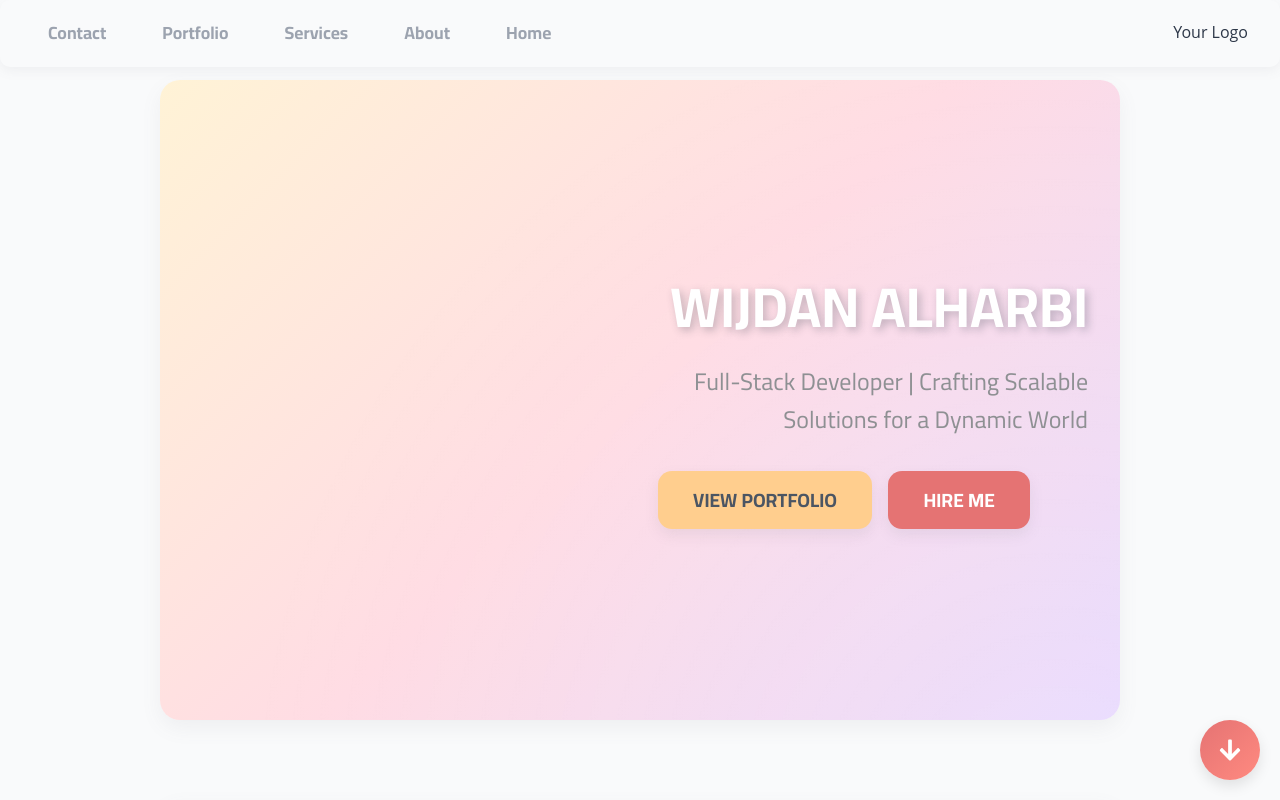
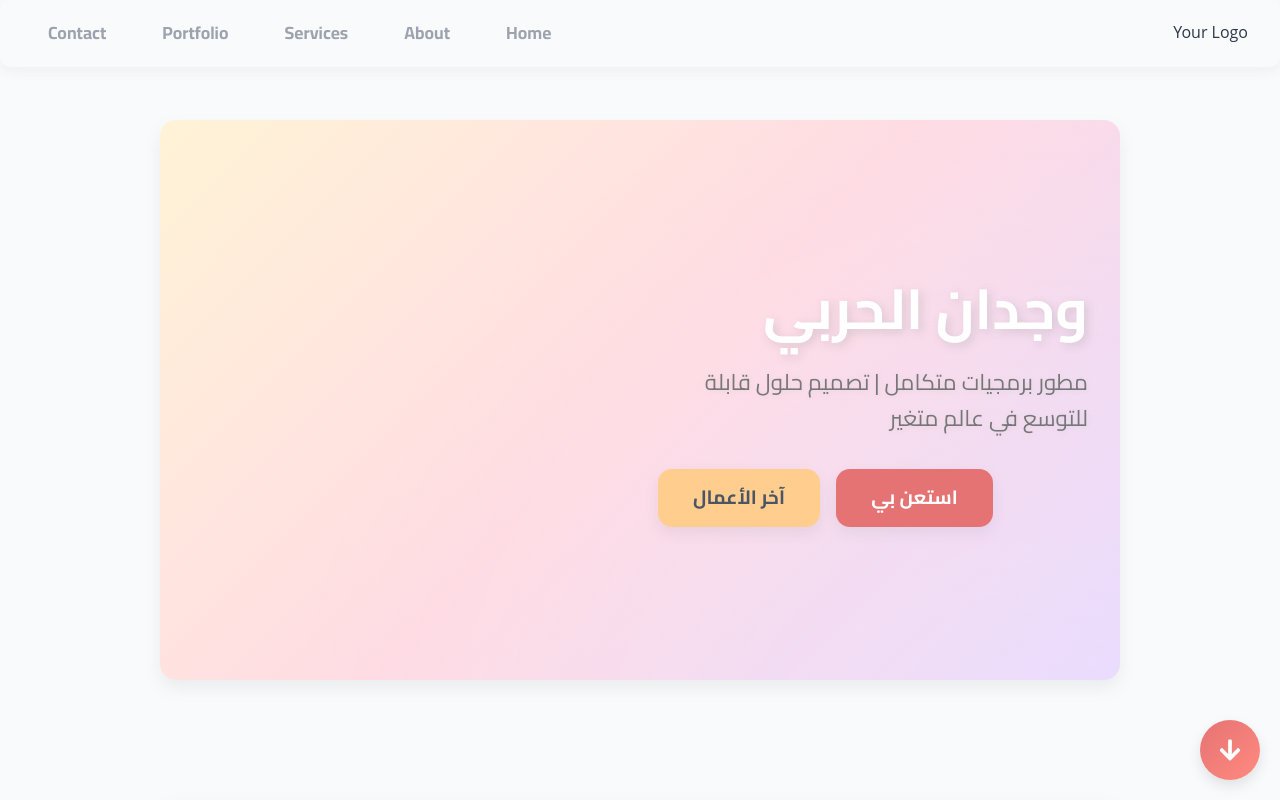
Before and after one commit to wijdane8/wijdan-website, a React (Create React App) app: page / in a window 1280 px wide. Shown: the top 800 px of the page. Built offline with nearby package versions, Linux system fonts and the light colour scheme.

Commit message:
edit hero

```diff
--- a/src/sections/Hero.js
+++ b/src/sections/Hero.js
@@ -6,20 +6,20 @@ const Hero = () => {
   return (
     <section id="home" className="hero">
       <div className="hero-content">
-        <h1>WIJDAN ALHARBI</h1>
-        <p className="tagline">Full-Stack Developer | Crafting Scalable Solutions for a Dynamic World</p>
+        <h1>وجدان الحربي</h1>
+        <p className="tagline">مطور برمجيات متكامل | تصميم حلول قابلة للتوسع في عالم متغير</p>
         <div className="cta-buttons">
-          <button className="btn-primary">Hire Me</button>
-          <button className="btn-secondary">View Portfolio</button>
+          <button className="btn-primary">استعن بي</button>
+          <button className="btn-secondary">آخر الأعمال</button>
         </div>
         <div className="social-links">
-          <a href="https://linkedin.com/in/yourprofile" target="_blank" rel="noopener noreferrer">
+          <a href="https://linkedin.com/in/yourprofile" target="_blank" rel="noopener noreferrer" aria-label="لينكدإن">
             <i className="fab fa-linkedin"></i>
           </a>
-          <a href="https://github.com/yourprofile" target="_blank" rel="noopener noreferrer">
+          <a href="https://github.com/yourprofile" target="_blank" rel="noopener noreferrer" aria-label="جيت هب">
             <i className="fab fa-github"></i>
           </a>
-          <a href="mailto:your.email@example.com">
+          <a href="mailto:your.email@example.com" aria-label="البريد الإلكتروني">
             <i className="fas fa-envelope"></i>
           </a>
         </div>
--- a/src/sections/css/Hero.css
+++ b/src/sections/css/Hero.css
@@ -2,13 +2,13 @@
   display: flex;
   justify-content: space-between;
   align-items: center;
-  padding: 4rem 2rem;
+  padding: 3rem 2rem;
   background: linear-gradient(135deg, #FFF3D6, #FFDCE4, #E8D9FE);
-  border-radius: 20px;
-  box-shadow: 0 8px 20px rgba(120, 120, 130, 0.08);
+  border-radius: 16px;
+  box-shadow: 0 8px 16px rgba(120, 120, 130, 0.1);
   width: 80vw;
-  height: 80vh;
-  margin: auto; /* Center horizontally and vertically */
+  height: 70vh; /* Reduced height for better spacing */
+  margin: 5vh auto; /* Center both horizontally and vertically */
   transition: background 0.5s ease-in-out, box-shadow 0.5s ease;
   position: relative;
   overflow: hidden;
@@ -16,7 +16,7 @@
 
 .hero:hover {
   background: linear-gradient(135deg, #FEF6E9, #FFE5EA, #F3EAFE);
-  box-shadow: 0 12px 28px rgba(150, 150, 150, 0.12);
+  box-shadow: 0 12px 28px rgba(150, 150, 150, 0.15);
 }
 
 .hero::before {
@@ -41,31 +41,31 @@
   }
 }
 
+/* Hero Content Styling */
 .hero-content {
   max-width: 48%;
   text-align: right;
   animation: slideIn 0.8s ease-in-out;
-  z-index: 1; /* Ensure content is above the shimmer effect */
+  z-index: 1;
 }
 
 .hero-content h1 {
   font-size: 3.5rem;
-  color: #ffffff; /* White for contrast */
+  color: #ffffff; /* Darker grey for strong contrast */
   font-weight: 800;
   line-height: 1.3;
   margin-bottom: 1rem;
   font-family: 'Cairo', sans-serif;
-  text-shadow: 3px 3px 8px rgba(55, 65, 81, 0.3); /* Subtle shadow with grey tone */
+  text-shadow: 3px 3px 10px rgba(150, 150, 150, 0.3); /* Soft grey shadow */
 }
 
-
 .hero-content p {
-  font-size: 1.5rem;
-  color: #8e9093; /* Soft light grey */
+  font-size: 1.4rem;
+  color: #777777; /* Light grey for a modern look */
   margin: 1.2rem 0;
   font-family: 'Cairo', sans-serif;
+  text-shadow: 1px 1px 5px rgba(180, 180, 180, 0.2);
 }
-
 
 .cta-buttons {
   margin-top: 2rem;
@@ -74,6 +74,7 @@
   justify-content: flex-end;
 }
 
+/* Button Styling */
 .btn-primary, .btn-secondary {
   padding: 0.85rem 2.2rem;
   border: none;
@@ -87,7 +88,6 @@
   position: relative;
   overflow: hidden;
 }
-
 .btn-primary {
   background-color: #E57373; /* Light coral pink */
   color: #FFF;
@@ -107,7 +107,7 @@
   pointer-events: none;
 }
 
-.btn-primary:hover::before, .btn-secondary:hover::before {
+btn-primary:hover::before, .btn-secondary:hover::before {
   transform: translate(-50%, -50%) scale(1);
 }
 
@@ -129,20 +129,21 @@
   box-shadow: 0 12px 24px rgba(255, 160, 90, 0.2);
 }
 
+/* Hero Image */
 .hero-image {
   text-align: center;
   max-width: 40%;
   animation: fadeIn 1s ease-in-out;
-  z-index: 1; /* Ensure image is above the shimmer effect */
+  z-index: 1;
 }
 
 .hero-image img {
   border-radius: 50%;
-  width: 340px;
-  height: 340px;
+  width: 320px;
+  height: 320px;
   object-fit: cover;
-  border: 5px solid #F8F9FC; /* Soft off-white border */
-  box-shadow: 0 12px 28px rgba(160, 160, 170, 0.15);
+  border: 4px solid #e0e0e0;
+  box-shadow: 0 10px 20px rgba(160, 160, 170, 0.15);
   transition: transform 0.5s ease, box-shadow 0.5s ease;
 }
 
@@ -162,11 +163,10 @@
   .hero-content {
     max-width: 100%;
     margin-bottom: 2rem;
-    text-align: center;
   }
 
   .hero-image {
-    max-width: 80%;
+    max-width: 70%;
   }
 
   .btn-primary, .btn-secondary {
@@ -185,12 +185,12 @@
   }
 
   .hero-image img {
-    width: 280px;
-    height: 280px;
+    width: 260px;
+    height: 260px;
   }
 }
 
-/* Keyframes for animations */
+/* Animations */
 @keyframes fadeIn {
   from {
     opacity: 0;
```
